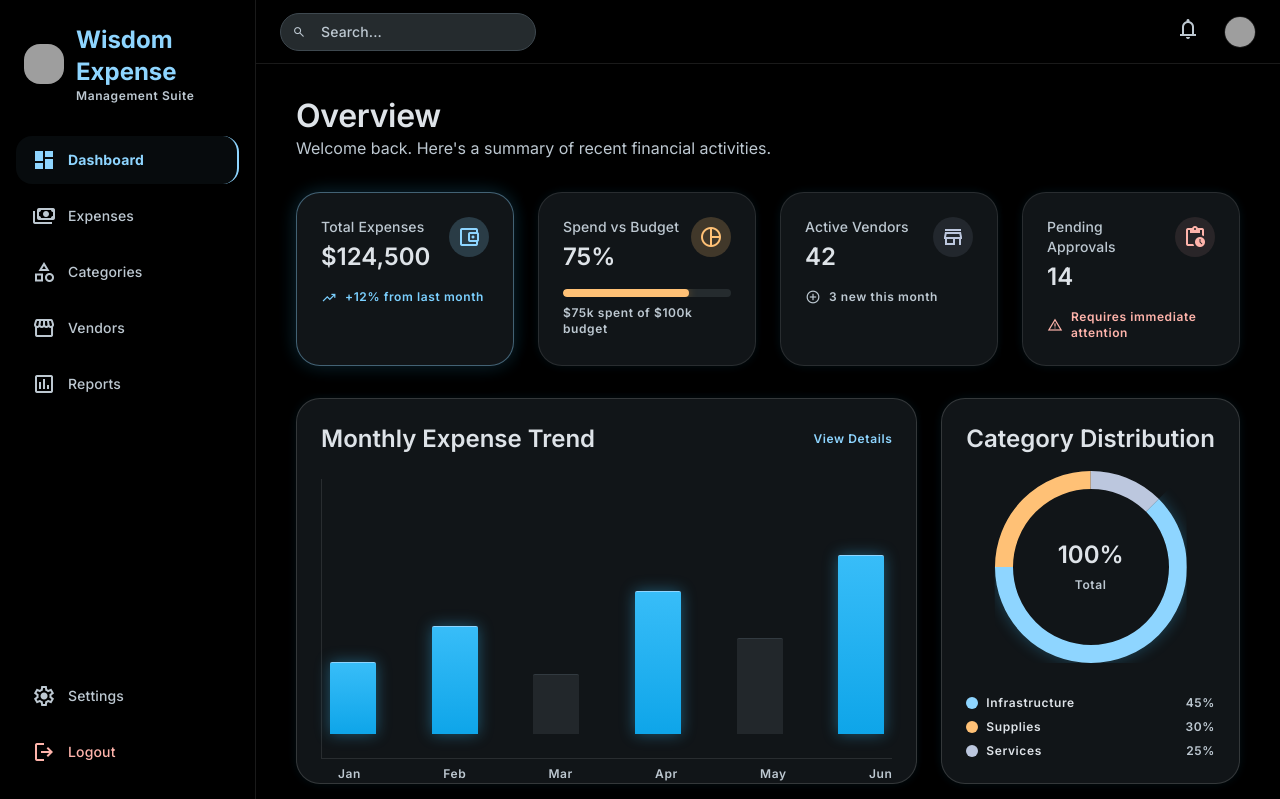
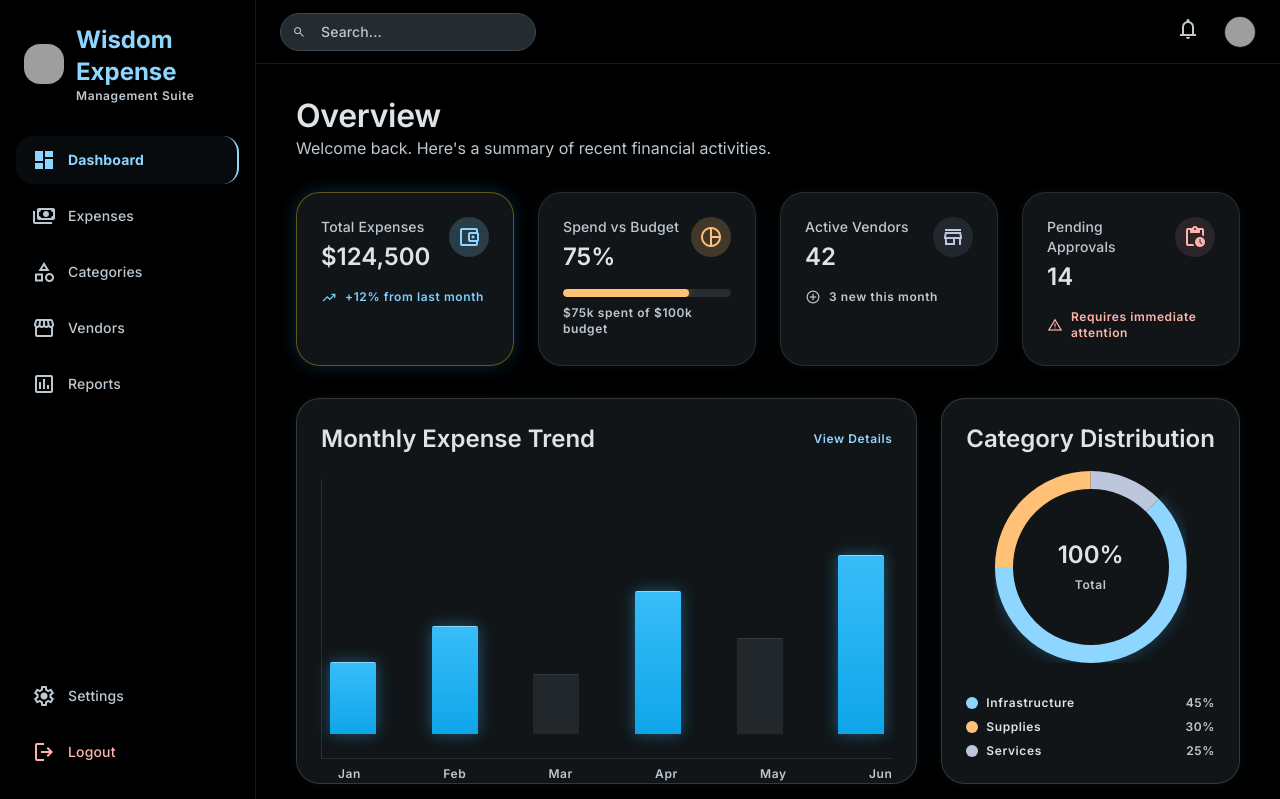
Before and after one commit to Prince4061/expanse-tracker, a Flask app: page /dashboard in a window 1280 px wide, with the pointer over the restyled element. Shown: the top 799 px of the page. Run offline with Flask 3, Linux system fonts and the light colour scheme; some libraries are stand-ins or nearby versions; grey boxes are pictures that could not be loaded.

Commit message:
color change

```diff
--- a/templates/dashboard.html
+++ b/templates/dashboard.html
@@ -18,7 +18,7 @@
         }
         .glass-card:hover {
             box-shadow: 0 4px 24px -1px rgba(0, 0, 0, 0.3), 0 0 20px -2px rgba(56, 189, 248, 0.3);
-            border-color: rgba(142, 213, 255, 0.4);
+            border-color: rgba(211, 190, 5, 0.4);
         }
         .vibrant-gradient-primary {
             background: linear-gradient(180deg, #38bdf8 0%, #0ea5e9 100%);
```
